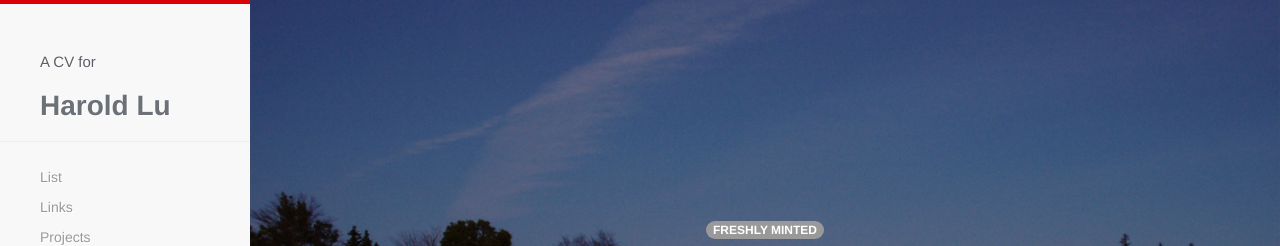
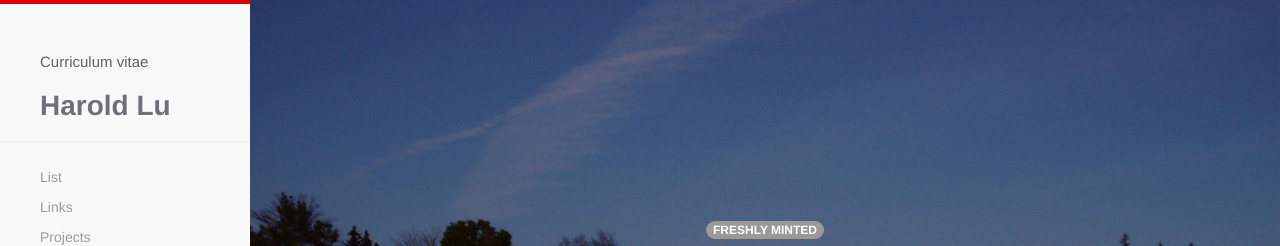
Before and after one commit to harold-lu/harold-lu.github.io, a Jekyll site: the page built from index.html, in a window 1280 px wide. Shown: the top 246 px of the page. Built offline with Jekyll 4.4.1, drawn with Linux system fonts in a browser that asks for light colours; nearby versions of some CDN libraries; Markdown is read by kramdown in place of the engine named in the settings.

Commit message:
nav-bar update

```diff
--- a/_config.yml
+++ b/_config.yml
@@ -1,7 +1,7 @@
 name: Harold Lu
 author: Harold Lu
 baseurl: https://harold-lu.github.io
-description: A CV for
+description: Curriculum vitae
 github: http://www.github.com/harold-lu
 linkedin: https://www.linkedin.com/in/harold-lu/
 email: mailto:harold.lu123@gmail.com
```
